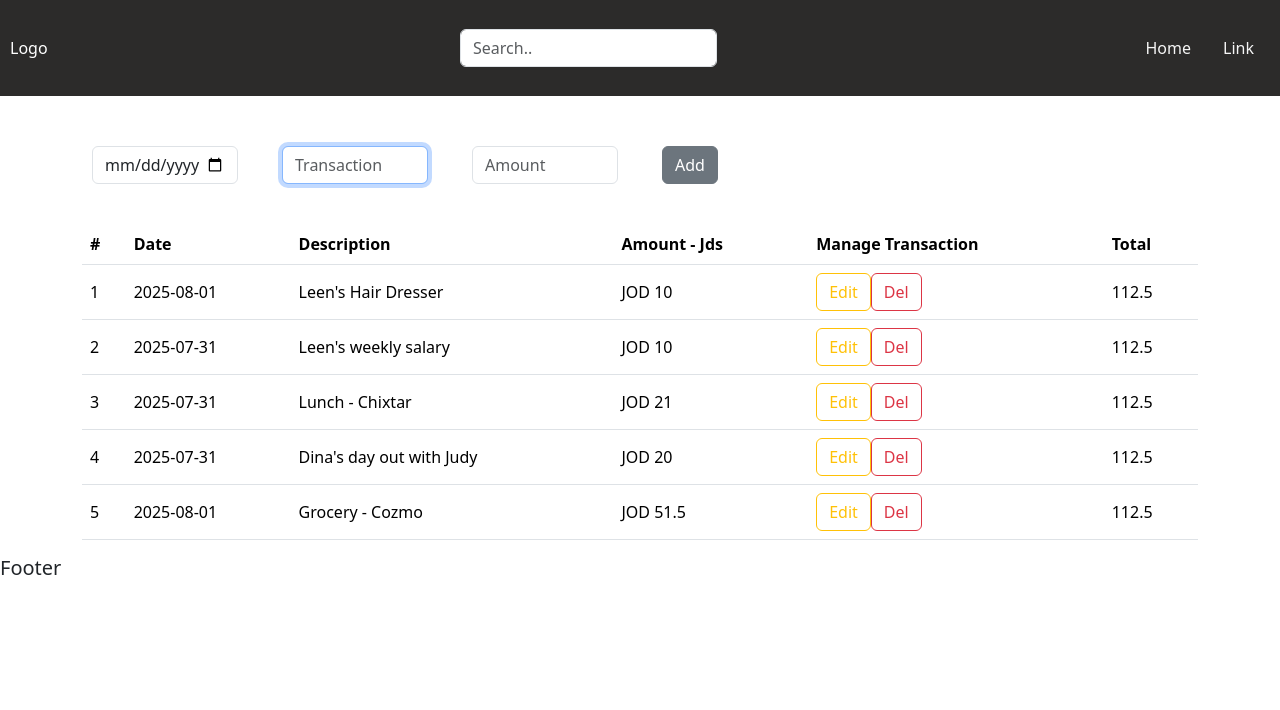
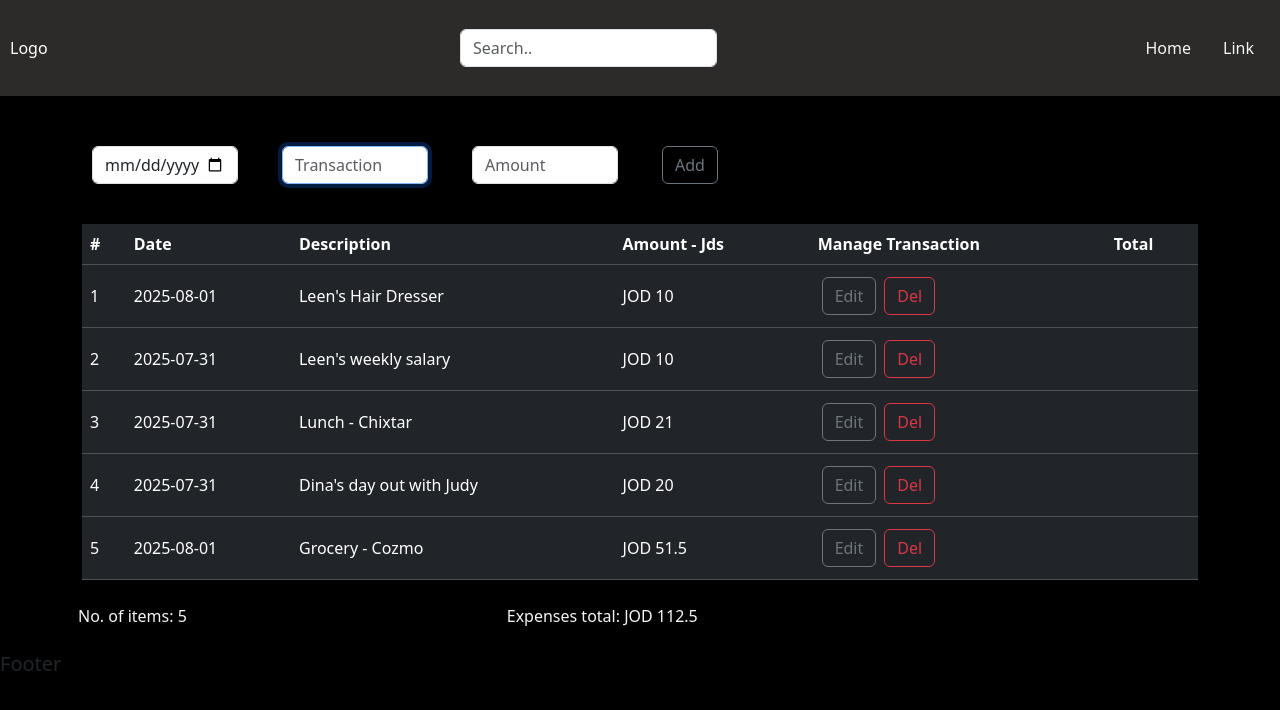
Before and after one commit to TareqJudehGithub/jonas_reactjs, a React (Create React App) app in the folder Practice/expenses/: page / in a window 1280 px wide. Shown: the top 710 px of the page. Built offline with nearby package versions, Linux system fonts and the light colour scheme.

Commit message:
Updated project: expenses with Expneses Total and with Total No. of items total.

```diff
--- a/Practice/expenses/src/App.js
+++ b/Practice/expenses/src/App.js
@@ -4,57 +4,28 @@ import Footer from "./components/Footer";
 import Header from "./components/Header";
 import InputForm from "./components/InputForm";
 import expenses from "./data";
+import Stats from "./components/Stats";
 
 function App() {
 	const [data, setData] = useState(expenses);
-	const [total, setTotal] = useState(handleTotal());
 
 	// Handles
-	function handleTotal() {
-		const expensesArr = expenses
-			.map((item) => item.amount)
-			.reduce((acc, currentValue) => acc + currentValue, 0);
-		return expensesArr;
-	}
-
 	function handleAddItem(item) {
 		return setData((items) => [item, ...items]);
 	}
 
-	function handleUpdateTotal(amount) {
-		return setTotal(total + Number(amount));
-	}
-	function handleUpdateItem(id) {
-		setData(
-			data.map((item) =>
-				item.id === id
-					? {
-							...item,
-							description: "Desc Edited",
-							amount: 1000,
-					  }
-					: item
-			)
-		);
-	}
 	function handleDelItem(id) {
 		setData((data) => data.filter((item) => item.id !== id));
 	}
 
 	return (
-		<div className="App">
+		<div className="App bg-black">
 			<Header />
-			<InputForm
-				onAddItem={handleAddItem}
-				onUpdateTotal={handleUpdateTotal}
-				onUpdateItem={handleUpdateItem}
-			/>
-			<ExpensesList
-				itemsProps={data}
-				total={total}
-				onUpdateItem={handleUpdateItem}
-				onDelItem={handleDelItem}
-			/>
+			<InputForm onAddItem={handleAddItem} />
+			<ExpensesList itemsProps={data} onDelItem={handleDelItem} />
+
+			<Stats dataProps={data} />
+
 			<Footer />
 		</div>
 	);
--- a/Practice/expenses/src/components/Expense.jsx
+++ b/Practice/expenses/src/components/Expense.jsx
@@ -1,4 +1,4 @@
-function Expense({ itemsList, total, onDelItem, onUpdateItem }) {
+function Expense({ itemsList, onDelItem }) {
 	const { id, date, description, amount } = itemsList;
 	return (
 		<>
@@ -7,20 +7,15 @@ function Expense({ itemsList, total, onDelItem, onUpdateItem }) {
 			<td>{description}</td>
 			<td>JOD {amount}</td>
 			<td>
+				<button className="btn btn-outline-secondary m-1">Edit</button>
 				<button
-					className="btn btn-outline-warning"
-					onClick={() => onUpdateItem(id)}
-				>
-					Edit
-				</button>
-				<button
-					className="btn btn-outline-danger"
+					className="btn btn-outline-danger m-1"
 					onClick={() => onDelItem(id)}
 				>
 					Del
 				</button>
 			</td>
-			<td>{total}</td>
+			<td></td>
 		</>
 	);
 }
--- a/Practice/expenses/src/components/ExpensesList.jsx
+++ b/Practice/expenses/src/components/ExpensesList.jsx
@@ -1,9 +1,9 @@
 import Expense from "./Expense";
-
-function ExpensesList({ itemsProps, total, onDelItem, onUpdateItem }) {
+import Stats from "./Stats";
+function ExpensesList({ itemsProps, onDelItem }) {
 	return (
 		<div className="container">
-			<table className="table">
+			<table className="table table-dark">
 				<thead className="table-header">
 					<tr className="">
 						<th className="">#</th>
@@ -17,12 +17,7 @@ function ExpensesList({ itemsProps, total, onDelItem, onUpdateItem }) {
 				<tbody style={{ verticalAlign: "middle" }}>
 					{itemsProps.map((exp) => (
 						<tr key={exp.id}>
-							<Expense
-								itemsList={exp}
-								total={total}
-								onDelItem={onDelItem}
-								onUpdateItem={onUpdateItem}
-							/>
+							<Expense itemsList={exp} onDelItem={onDelItem} />
 						</tr>
 					))}
 				</tbody>
--- a/Practice/expenses/src/components/InputForm.jsx
+++ b/Practice/expenses/src/components/InputForm.jsx
@@ -2,7 +2,7 @@ import { useState, useRef, useEffect } from "react";
 import { FormControl, Row, Button } from "react-bootstrap";
 import expenses from "../data";
 
-function InputForm({ onAddItem, onUpdateTotal, onUpdateItem }) {
+function InputForm({ onAddItem }) {
 	// Formatting date to yyyy/mm/dd
 	const timeElapsed = Date.now();
 	const dateToday = new Date(timeElapsed);
@@ -24,7 +24,6 @@ function InputForm({ onAddItem, onUpdateTotal, onUpdateItem }) {
 		const idGenerator = () => Math.trunc(Math.random() * 1000000 + 1);
 		let uniqueKey;
 		let duplicateId = expenses.map((map) => map.id).includes(uniqueKey);
-		console.log(duplicateId);
 
 		do {
 			uniqueKey = idGenerator();
@@ -41,7 +40,6 @@ function InputForm({ onAddItem, onUpdateTotal, onUpdateItem }) {
 		};
 		console.log(`Adding new item: ${newItem.description}`);
 		onAddItem(newItem);
-		onUpdateTotal(amount);
 
 		// reset input fields
 		setDate(dateToday.toLocaleDateString());
@@ -89,11 +87,7 @@ function InputForm({ onAddItem, onUpdateTotal, onUpdateItem }) {
 
 					<div className="col-sm-2 ">
 						<div className="input-label">
-							<Button
-								variant="btn btn-secondary"
-								type="submit"
-								onClick={() => console.log(onUpdateTotal(amount))}
-							>
+							<Button variant="btn btn-outline-secondary" type="submit">
 								Add
 							</Button>
 						</div>
--- /dev/null
+++ b/Practice/expenses/src/components/Stats.jsx
@@ -0,0 +1,26 @@
+function Stats({ dataProps }) {
+	let itemstotal = dataProps.length;
+	let items = dataProps.map((item) => item.amount);
+
+	let itemsAmountTotal = items.reduce((acc, amm) => acc + Number(amm), 0);
+
+	return (
+		<footer className="container p-0">
+			<table className="table table-borderless">
+				<thead className="table-header"></thead>
+				<tbody className="bg-black">
+					<tr className="bg-black">
+						<td className="bg-black" style={{ color: "whitesmoke" }}>
+							No. of items: {itemstotal}
+						</td>
+						<td className="bg-black" style={{ color: "whitesmoke" }}>
+							Expenses total: JOD {itemsAmountTotal}
+						</td>
+					</tr>
+				</tbody>
+			</table>
+		</footer>
+	);
+}
+
+export default Stats;
--- a/Practice/expenses/src/style.css
+++ b/Practice/expenses/src/style.css
@@ -3,7 +3,9 @@
 	padding: 0;
 	box-sizing: border-box;
 }
-
+body {
+	background-color: black;
+}
 .nav {
 	display: flex;
 	flex-wrap: wrap;
@@ -44,3 +46,6 @@ link:active,
 .tbody {
 	vertical-align: middle;
 }
+button {
+	padding-right: 3px;
+}
```
